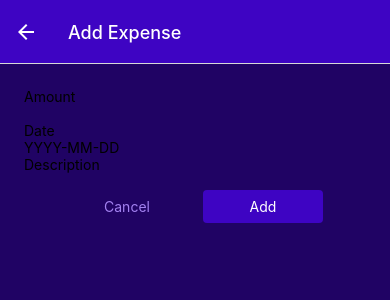
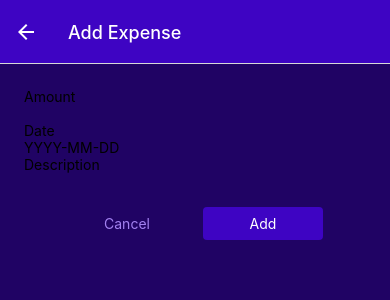
Before and after one commit to Facuscar/expenses-app, a React Native app: screen /ManageExpense in a window 390 px wide. Shown: the top 300 px of the page. Built offline with nearby package versions, Linux system fonts and the light colour scheme.

Commit message:
Configurin the form elements

```diff
--- a/components/ExpenseForm/index.jsx
+++ b/components/ExpenseForm/index.jsx
@@ -19,7 +19,7 @@ const ExpenseForm = () => {
         onChangeText: () => {},
       }} />
       <Input label="Description" textInputProps={{
-
+        multiline: true,
       }} />
     </View>
   )
```
